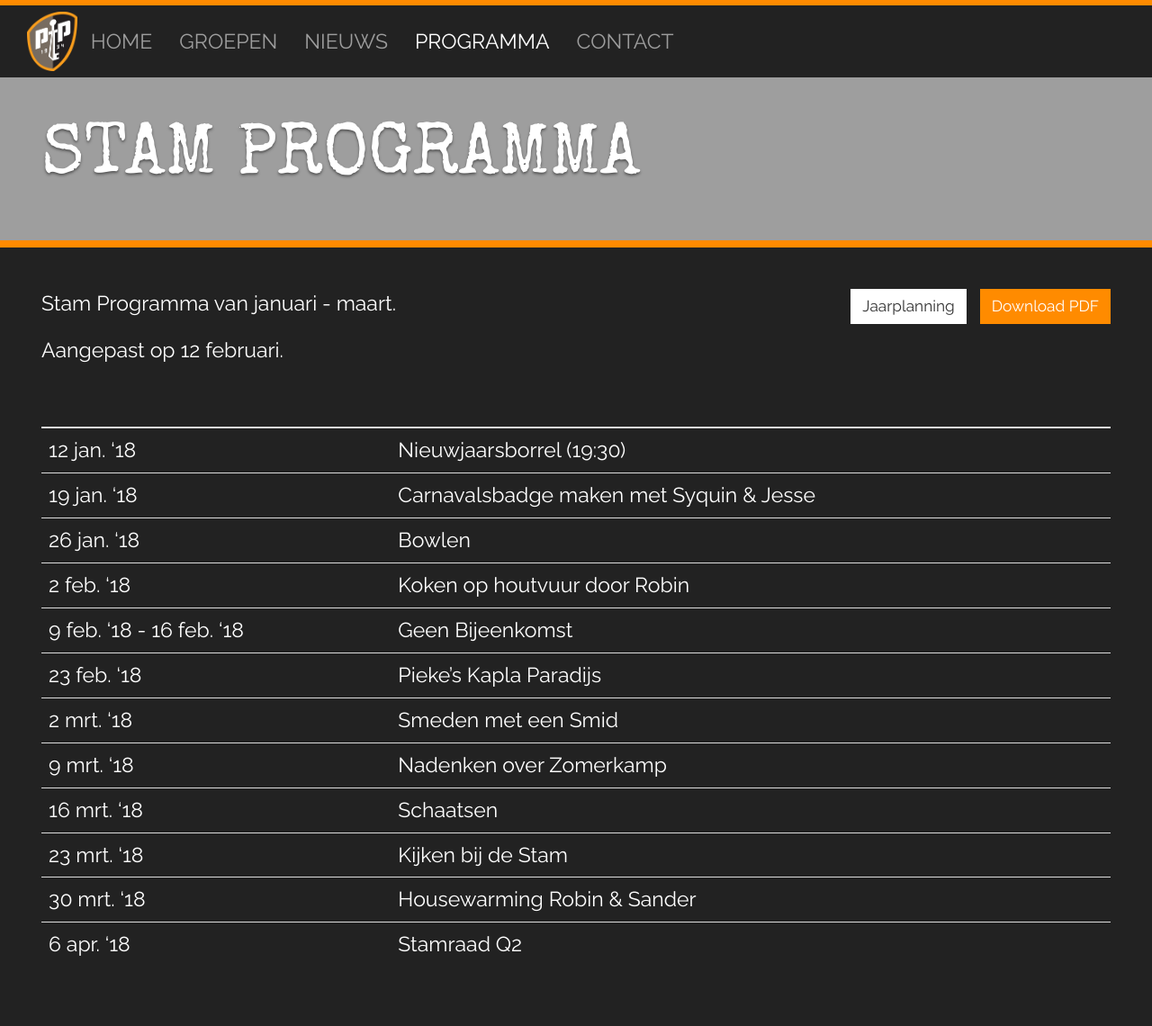
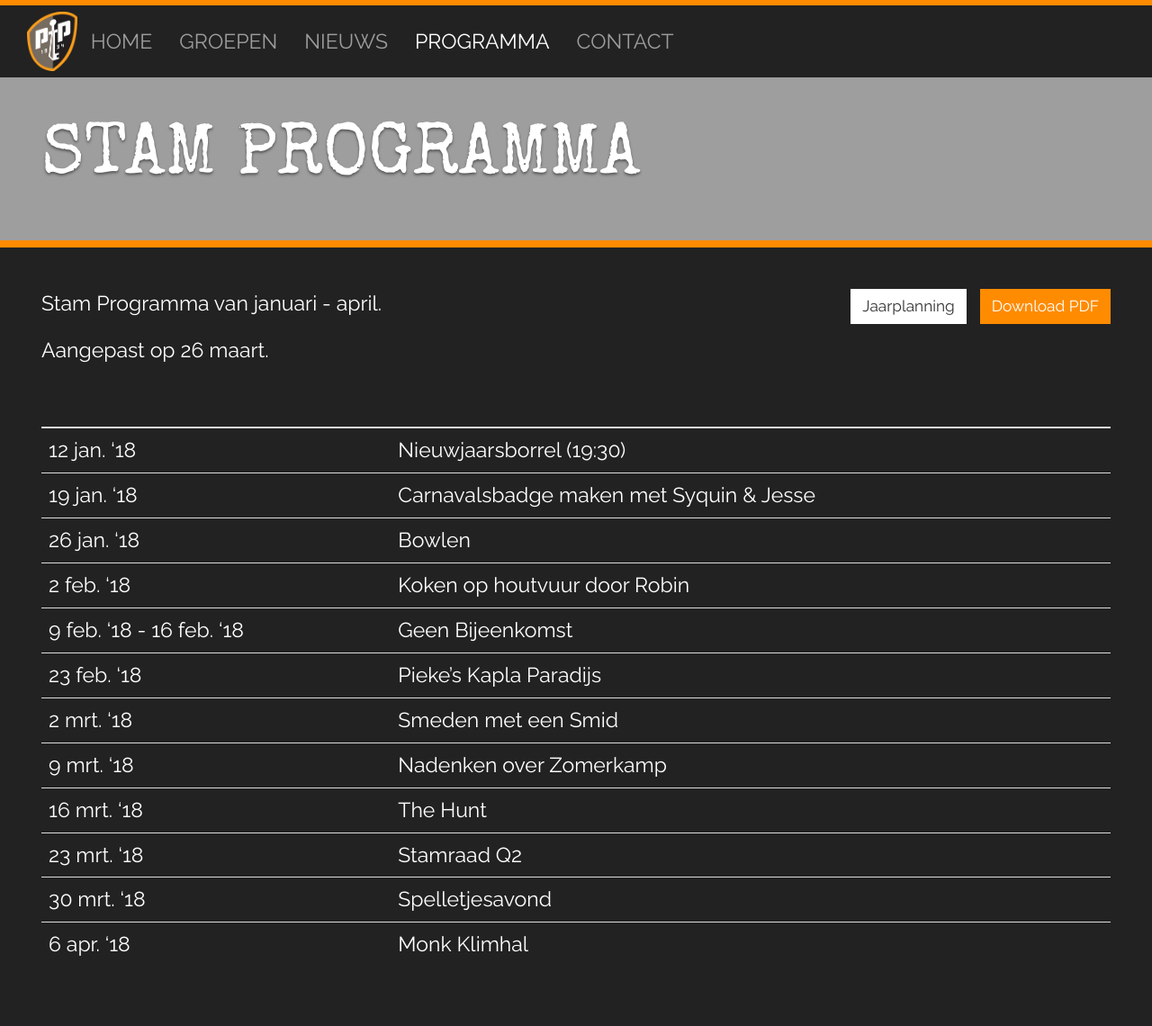
Before and after one commit to nognooitmeegemaakt/website, a Jekyll site: the page built from _agenda/stam.md, in a window 1280 px wide. Shown: the whole page at 90% size. Built offline with Jekyll 4.4.1, drawn with Linux system fonts in a browser that asks for light colours; some web fonts are replaced.

Commit message:
Update stam.md Agenda through CMS
By Sander Laarhoven (141.101.104.97)

```diff
--- a/_agenda/stam.md
+++ b/_agenda/stam.md
@@ -6,9 +6,9 @@ agenda: stam
 footer: ""
 ---
 
-Stam Programma van januari - maart.
+Stam Programma van januari - april.
 
-Aangepast op 12 februari.
+Aangepast op 26 maart.
 
 | | |
 |---|---|
@@ -20,10 +20,10 @@ Aangepast op 12 februari.
 | 23 feb. '18 | Pieke's Kapla Paradijs |
 | 2 mrt. '18 | Smeden met een Smid |
 | 9 mrt. '18 | Nadenken over Zomerkamp |
-| 16 mrt. '18 | Schaatsen |
-| 23 mrt. '18 | Kijken bij de Stam |
-| 30 mrt. '18 | Housewarming Robin & Sander |
-| 6 apr. '18 | Stamraad Q2 |
+| 16 mrt. '18 | The Hunt |
+| 23 mrt. '18 | Stamraad Q2 |
+| 30 mrt. '18 | Spelletjesavond |
+| 6 apr. '18 | Monk Klimhal |
 {: .table :}
 
 {{ page.footer }}
```
